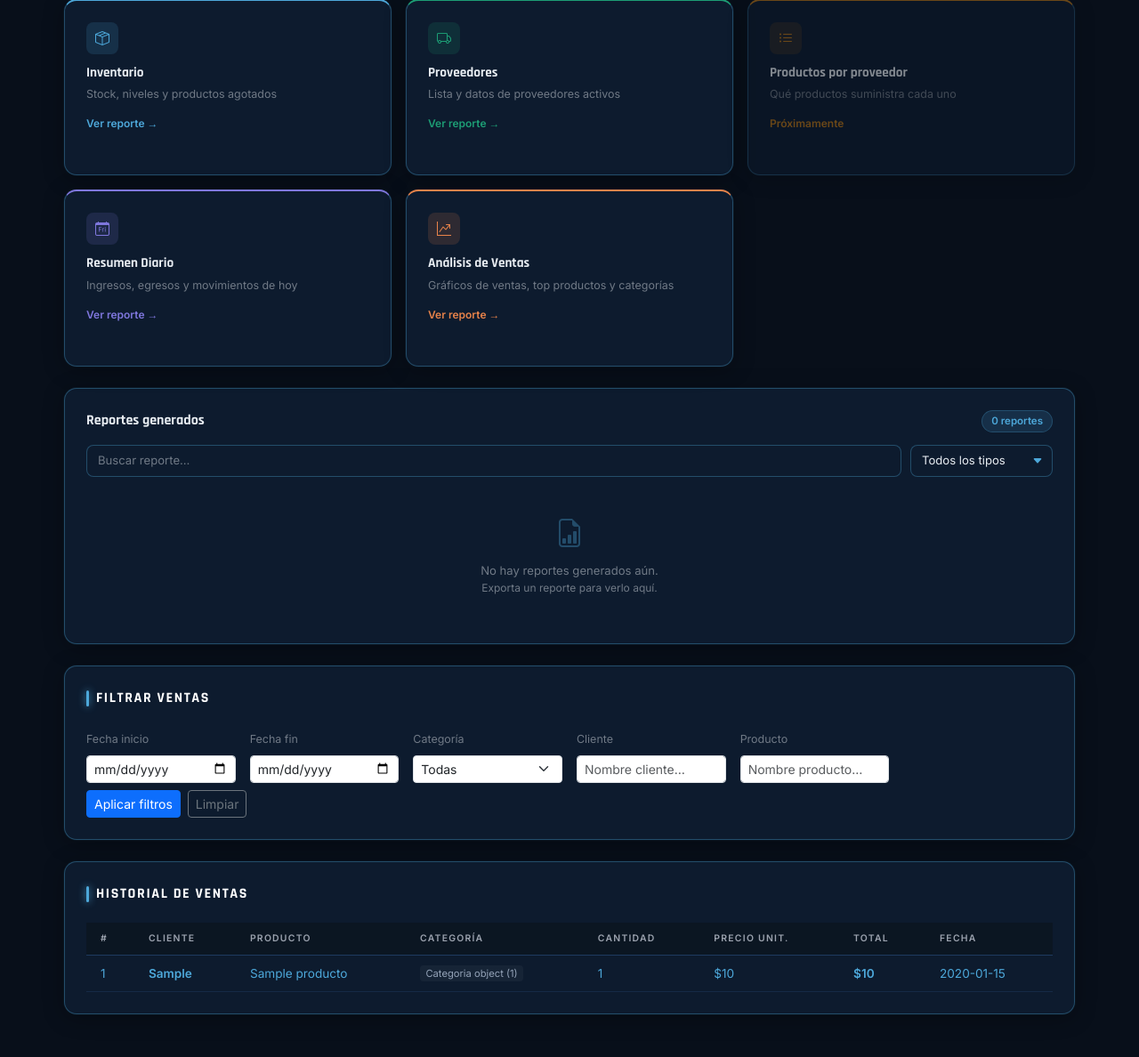
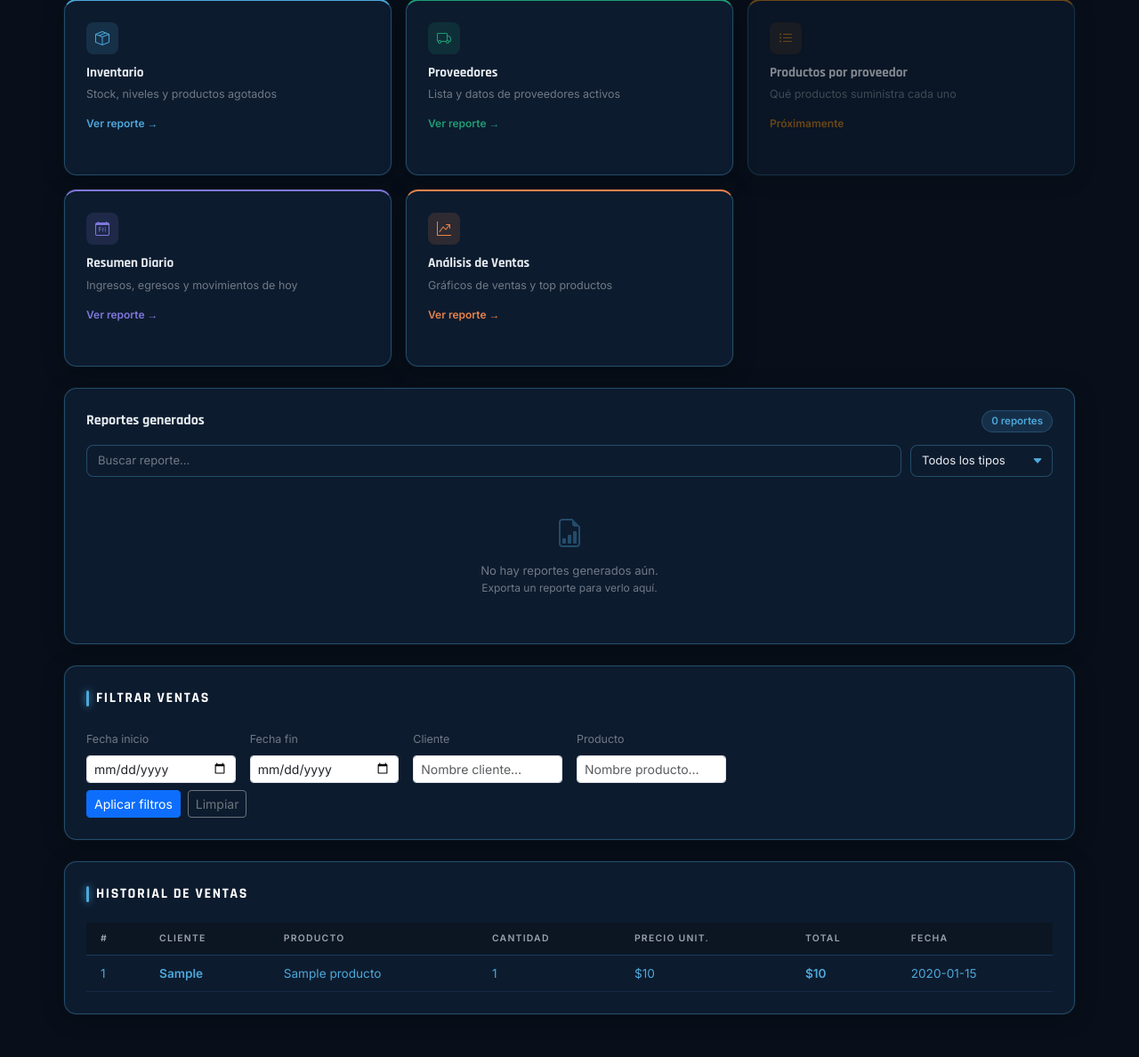
Before and after one commit to foxescar07/licorera, a Django app: page /reportes/ in a window 1280 px wide. Shown: the part 307-1495 px from the top of the page at 89% size. Run offline with Django 5.2, Linux system fonts and the light colour scheme; tables that the repository leaves empty hold one stand-in row (values such as "Sample post"); some libraries are stand-ins or nearby versions.

Commit message:
FIX: se elimo lo de categoria

```diff
--- a/reportes/templates/reportes.html
+++ b/reportes/templates/reportes.html
@@ -169,7 +169,7 @@
           <i class="bi bi-graph-up-arrow" style="color:#E8834A;font-size:16px;"></i>
         </div>
         <div style="font-family:'Rajdhani',sans-serif;font-weight:700;font-size:.95rem;color:var(--texto);margin-bottom:4px;">Análisis de Ventas</div>
-        <div style="font-size:.78rem;color:var(--texto-muted);margin-bottom:14px;">Gráficos de ventas, top productos y categorías</div>
+        <div style="font-size:.78rem;color:var(--texto-muted);margin-bottom:14px;">Gráficos de ventas y top productos</div>
         <div style="font-size:.75rem;color:#E8834A;font-weight:600;">Ver reporte →</div>
       </div>
     </div>
@@ -225,15 +225,6 @@
         <input type="date" name="fecha_fin" class="form-control form-control-sm" value="{{ fecha_fin }}">
       </div>
       <div class="col-md-2">
-        <label class="form-label" style="font-size:.78rem;color:var(--texto-muted);">Categoría</label>
-        <select name="categoria" class="form-select form-select-sm">
-          <option value="">Todas</option>
-          {% for cat in categorias %}
-            <option value="{{ cat.id }}" {% if categoria_id == cat.id|stringformat:"s" %}selected{% endif %}>{{ cat.nombre }}</option>
-          {% endfor %}
-        </select>
-      </div>
-      <div class="col-md-2">
         <label class="form-label" style="font-size:.78rem;color:var(--texto-muted);">Cliente</label>
         <input type="text" name="cliente" class="form-control form-control-sm" placeholder="Nombre cliente…" value="{{ cliente_q }}">
       </div>
@@ -255,7 +246,7 @@
       <table class="cys-inv-table">
         <thead>
           <tr>
-            <th>#</th><th>Cliente</th><th>Producto</th><th>Categoría</th>
+            <th>#</th><th>Cliente</th><th>Producto</th>
             <th>Cantidad</th><th>Precio Unit.</th><th>Total</th><th>Fecha</th>
           </tr>
         </thead>
@@ -266,7 +257,6 @@
               <td style="font-size:.85rem;color:var(--azul-claro);">{{ forloop.parentloop.counter }}</td>
               <td style="font-size:.85rem;font-weight:600;color:var(--azul-claro);">{{ venta.cliente }}</td>
               <td style="font-size:.85rem;color:var(--azul-claro);">{{ det.producto.nombre }}</td>
-              <td><span class="cys-tag">{{ det.producto.categoria|default:"—" }}</span></td>
               <td style="font-size:.85rem;color:var(--azul-claro);">{{ det.cantidad }}</td>
               <td style="font-size:.85rem;color:var(--azul-claro);">${{ det.precio_unitario|floatformat:0 }}</td>
               <td style="font-size:.85rem;font-weight:600;color:var(--azul-claro);">${{ det.subtotal|floatformat:0 }}</td>
@@ -275,7 +265,7 @@
             {% endfor %}
           {% empty %}
           <tr>
-            <td colspan="8" class="text-center py-5" style="color:var(--texto-muted);font-size:.85rem;">
+            <td colspan="7" class="text-center py-5" style="color:var(--texto-muted);font-size:.85rem;">
               <i class="bi bi-bar-chart d-block mb-2" style="font-size:2.5rem;color:var(--azul-borde);"></i>
               No hay ventas registradas aún.
             </td>
@@ -344,14 +334,13 @@
 
       <div class="modal-body p-0">
         <table class="cys-inv-table" id="invTable">
-          <thead><tr><th>#</th><th>Producto</th><th>Categoría</th><th>Cantidad disponible</th><th>Estado</th></tr></thead>
+          <thead><tr><th>#</th><th>Producto</th><th>Cantidad disponible</th><th>Estado</th></tr></thead>
           <tbody>
             {% for p in productos %}
               {% if p.cantidad_disponible == 0 %}
                 <tr data-estado="out">
                   <td class="text-muted">{{ forloop.counter }}</td>
                   <td><strong>{{ p.nombre }}</strong></td>
-                  <td><span class="cys-tag">{{ p.categoria|default:"—" }}</span></td>
                   <td class="cys-qty cys-qty--out">{{ p.cantidad_disponible }}</td>
                   <td><span class="cys-badge cys-badge--rojo">Agotado</span></td>
                 </tr>
@@ -359,7 +348,6 @@
                 <tr data-estado="low">
                   <td class="text-muted">{{ forloop.counter }}</td>
                   <td><strong>{{ p.nombre }}</strong></td>
-                  <td><span class="cys-tag">{{ p.categoria|default:"—" }}</span></td>
                   <td class="cys-qty cys-qty--low">{{ p.cantidad_disponible }}</td>
                   <td><span class="cys-badge cys-badge--amarillo">Stock bajo</span></td>
                 </tr>
@@ -367,13 +355,12 @@
                 <tr data-estado="ok">
                   <td class="text-muted">{{ forloop.counter }}</td>
                   <td><strong>{{ p.nombre }}</strong></td>
-                  <td><span class="cys-tag">{{ p.categoria|default:"—" }}</span></td>
                   <td class="cys-qty cys-qty--ok">{{ p.cantidad_disponible }}</td>
                   <td><span class="cys-badge cys-badge--verde">En stock</span></td>
                 </tr>
               {% endif %}
             {% empty %}
-              <tr><td colspan="5" class="text-center py-5" style="color:var(--texto-muted);">No hay productos registrados.</td></tr>
+              <tr><td colspan="4" class="text-center py-5" style="color:var(--texto-muted);">No hay productos registrados.</td></tr>
             {% endfor %}
           </tbody>
         </table>
@@ -810,7 +797,6 @@
         <div class="cys-stat-mini cys-stat-mini--verde"><div class="cys-stat-mini__val" id="av-stat-total">$0</div><div class="cys-stat-mini__label">Total ventas</div></div>
         <div class="cys-stat-mini"><div class="cys-stat-mini__val" id="av-stat-txns">0</div><div class="cys-stat-mini__label">Transacciones</div></div>
         <div class="cys-stat-mini cys-stat-mini--amarillo"><div class="cys-stat-mini__val" id="av-stat-top">—</div><div class="cys-stat-mini__label">Producto estrella</div></div>
-        <div class="cys-stat-mini"><div class="cys-stat-mini__val" id="av-stat-cat">—</div><div class="cys-stat-mini__label">Categoría líder</div></div>
       </div>
 
       <div class="cys-modal__filters" style="flex-wrap:wrap;gap:8px;">
@@ -823,9 +809,6 @@
             Limpiar
           </button>
         </div>
-        <select id="avCategoria" class="cys-select">
-          <option value="">Todas las categorías</option>
-        </select>
       </div>
 
       <div class="modal-body" style="padding:20px;display:flex;flex-direction:column;gap:28px;">
@@ -848,17 +831,6 @@
           </div>
           <div style="position:relative;height:300px;">
             <canvas id="avChartProductos"></canvas>
-          </div>
-        </div>
-
-        <div style="background:rgba(255,255,255,.03);border:1px solid var(--azul-borde);border-radius:10px;padding:16px;display:flex;flex-direction:column;align-items:center;">
-          <div style="font-size:.75rem;font-weight:700;letter-spacing:.6px;text-transform:uppercase;color:#7F77DD;margin-bottom:14px;display:flex;align-items:center;gap:8px;width:100%;">
-            <span style="width:8px;height:8px;border-radius:50%;background:#7F77DD;display:inline-block;"></span>
-            Ventas por categoría
-            <span style="font-size:.7rem;font-weight:400;color:var(--texto-muted);text-transform:none;letter-spacing:0;margin-left:auto;">por monto total</span>
-          </div>
-          <div style="position:relative;height:280px;width:100%;max-width:420px;">
-            <canvas id="avChartCategorias"></canvas>
           </div>
         </div>
 
@@ -1293,29 +1265,15 @@ const AV_COLORS = [
   '#60C0E0','#F09060'
 ];
 
-let avChartFecha      = null;
-let avChartProductos  = null;
-let avChartCategorias = null;
-
-/* Poblar select de categorías */
-(function poblarCategorias() {
-  const cats = [...new Set(AV_DATA.map(d => d.categoria))].filter(Boolean).sort();
-  const sel  = document.getElementById('avCategoria');
-  cats.forEach(c => {
-    const opt = document.createElement('option');
-    opt.value = c; opt.textContent = c;
-    sel.appendChild(opt);
-  });
-})();
+let avChartFecha     = null;
+let avChartProductos = null;
 
 function avDatosFiltrados() {
-  const inicio    = document.getElementById('avFechaInicio').value;
-  const fin       = document.getElementById('avFechaFin').value;
-  const categoria = document.getElementById('avCategoria').value;
+  const inicio = document.getElementById('avFechaInicio').value;
+  const fin    = document.getElementById('avFechaFin').value;
   return AV_DATA.filter(d => {
-    if (inicio    && d.fecha < inicio)          return false;
-    if (fin       && d.fecha > fin)             return false;
-    if (categoria && d.categoria !== categoria) return false;
+    if (inicio && d.fecha < inicio) return false;
+    if (fin    && d.fecha > fin)    return false;
     return true;
   });
 }
@@ -1338,7 +1296,7 @@ function mostrarVacioGrafica(canvasId, mensaje) {
 
 function limpiarVaciosGrafica() {
   document.querySelectorAll('.av-empty-msg').forEach(el => el.remove());
-  ['avChartFecha','avChartProductos','avChartCategorias'].forEach(id => {
+  ['avChartFecha','avChartProductos'].forEach(id => {
     const c = document.getElementById(id);
     if (c) c.style.display = '';
   });
@@ -1349,21 +1307,17 @@ function renderAnalisis() {
   limpiarVaciosGrafica();
   const data = avDatosFiltrados();
 
-  /* Si no hay datos, mostrar estados vacíos */
   if (data.length === 0) {
-    if (avChartFecha)      { avChartFecha.destroy();      avChartFecha = null; }
-    if (avChartProductos)  { avChartProductos.destroy();  avChartProductos = null; }
-    if (avChartCategorias) { avChartCategorias.destroy(); avChartCategorias = null; }
+    if (avChartFecha)    { avChartFecha.destroy();    avChartFecha = null; }
+    if (avChartProductos){ avChartProductos.destroy(); avChartProductos = null; }
 
     document.getElementById('av-stat-total').textContent = '$0';
     document.getElementById('av-stat-txns').textContent  = '0';
     document.getElementById('av-stat-top').textContent   = '—';
-    document.getElementById('av-stat-cat').textContent   = '—';
     document.getElementById('av-total-registros').textContent = '0';
 
-    mostrarVacioGrafica('avChartFecha',      'Sin ventas en el período seleccionado');
-    mostrarVacioGrafica('avChartProductos',  'No hay productos vendidos para mostrar');
-    mostrarVacioGrafica('avChartCategorias', 'No hay categorías para mostrar');
+    mostrarVacioGrafica('avChartFecha',     'Sin ventas en el período seleccionado');
+    mostrarVacioGrafica('avChartProductos', 'No hay productos vendidos para mostrar');
     return;
   }
 
@@ -1374,14 +1328,9 @@ function renderAnalisis() {
   data.forEach(d => { porProducto[d.producto] = (porProducto[d.producto] || 0) + d.cantidad; });
   const topProd = Object.entries(porProducto).sort((a,b) => b[1]-a[1])[0];
 
-  const porCat = {};
-  data.forEach(d => { porCat[d.categoria] = (porCat[d.categoria] || 0) + d.subtotal; });
-  const topCat = Object.entries(porCat).sort((a,b) => b[1]-a[1])[0];
-
   document.getElementById('av-stat-total').textContent = '$' + totalMonto.toLocaleString('es-CO', {maximumFractionDigits:0});
   document.getElementById('av-stat-txns').textContent  = data.length;
   document.getElementById('av-stat-top').textContent   = topProd ? topProd[0] : '—';
-  document.getElementById('av-stat-cat').textContent   = topCat  ? topCat[0]  : '—';
   document.getElementById('av-total-registros').textContent = data.length;
 
   /* ── Gráfico 1: línea por fecha ── */
@@ -1443,63 +1392,20 @@ function renderAnalisis() {
       }
     }
   });
-
-  /* ── Gráfico 3: dona por categoría ── */
-  const catLabels = Object.keys(porCat);
-  const catVals   = catLabels.map(c => porCat[c]);
-
-  if (avChartCategorias) avChartCategorias.destroy();
-  avChartCategorias = new Chart(document.getElementById('avChartCategorias').getContext('2d'), {
-    type: 'doughnut',
-    data: {
-      labels: catLabels,
-      datasets: [{
-        data: catVals,
-        backgroundColor: catLabels.map((_,i) => AV_COLORS[i % AV_COLORS.length] + 'CC'),
-        borderColor:     catLabels.map((_,i) => AV_COLORS[i % AV_COLORS.length]),
-        borderWidth: 2, hoverOffset: 8,
-      }]
-    },
-    options: {
-      responsive: true, maintainAspectRatio: false, cutout: '62%',
-      plugins: {
-        legend: { position:'bottom', labels: { color:'#8FA3B1', font:{size:11}, padding:14, boxWidth:12, boxHeight:12 } },
-        tooltip: {
-          callbacks: {
-            label: ctx => {
-              const val   = ctx.parsed;
-              const total = ctx.dataset.data.reduce((a,b) => a+b, 0);
-              const pct   = ((val/total)*100).toFixed(1);
-              return ` $${val.toLocaleString('es-CO',{maximumFractionDigits:0})} (${pct}%)`;
-            }
-          }
-        }
-      }
-    }
-  });
 }
 
-/* ══════════════════════════════════════════════
-   LISTENERS DEL MODAL ANÁLISIS DE VENTAS
-   ✅ FIX PRINCIPAL: setTimeout(80ms) para esperar
-   que Bootstrap termine la animación del modal
-   antes de que Chart.js mida el canvas.
-══════════════════════════════════════════════ */
 document.getElementById('modalAnalisisVentas')
   .addEventListener('shown.bs.modal', () => {
     rellenarFechaGeneracion();
     setTimeout(() => renderAnalisis(), 80);
   });
 
-/* Listeners de filtros usando addEventListener (no inline onchange) */
 document.getElementById('avFechaInicio').addEventListener('change', renderAnalisis);
 document.getElementById('avFechaFin').addEventListener('change',   renderAnalisis);
-document.getElementById('avCategoria').addEventListener('change',   renderAnalisis);
 
 document.getElementById('avBtnLimpiar').addEventListener('click', () => {
   document.getElementById('avFechaInicio').value = '';
   document.getElementById('avFechaFin').value    = '';
-  document.getElementById('avCategoria').value   = '';
   renderAnalisis();
 });
 </script>
--- a/reportes/views.py
+++ b/reportes/views.py
@@ -2,7 +2,7 @@ from django.shortcuts import render, get_object_or_404
 from django.utils import timezone
 from django.core.paginator import Paginator
 from ventas.models import Venta, DetalleVenta
-from producto.models import Producto, Inventario, Categoria
+from producto.models import Producto, Inventario
 from proveedores.models import Proveedor
 import json
 from django.core.serializers.json import DjangoJSONEncoder
@@ -11,12 +11,11 @@ from django.core.serializers.json import DjangoJSONEncoder
 def reportes(request):
     fecha_inicio = request.GET.get('fecha_inicio')
     fecha_fin    = request.GET.get('fecha_fin')
-    categoria_id = request.GET.get('categoria')
     cliente_q    = request.GET.get('cliente')
     producto_q   = request.GET.get('producto')
 
     ventas_qs = Venta.objects.prefetch_related(
-        'detalles__producto__categoria',
+        'detalles__producto',
         'detalles__presentacion'
     ).all().order_by('-fecha')
 
@@ -24,10 +23,6 @@ def reportes(request):
         ventas_qs = ventas_qs.filter(fecha__date__gte=fecha_inicio)
     if fecha_fin:
         ventas_qs = ventas_qs.filter(fecha__date__lte=fecha_fin)
-    if categoria_id:
-        ventas_qs = ventas_qs.filter(
-            detalles__producto__categoria_id=categoria_id
-        ).distinct()
     if cliente_q:
         ventas_qs = ventas_qs.filter(cliente__icontains=cliente_q).distinct()
     if producto_q:
@@ -45,7 +40,6 @@ def reportes(request):
 
     productos   = Producto.objects.all().order_by('nombre')
     proveedores = Proveedor.objects.all().order_by('nombre_empresa')
-    categorias  = Categoria.objects.all().order_by('nombre')
 
     total_ventas    = sum(v.total_venta for v in ventas_todas)
     total_productos = sum(det.cantidad for v in ventas_todas for det in v.detalles.all())
@@ -71,7 +65,7 @@ def reportes(request):
 
     hoy        = timezone.now().date()
     ventas_hoy = Venta.objects.prefetch_related(
-        'detalles__producto__categoria',
+        'detalles__producto',
         'detalles__presentacion'
     ).filter(fecha__date=hoy).order_by('-fecha')
 
@@ -86,7 +80,7 @@ def reportes(request):
     productos_vendidos_hoy = (
         DetalleVenta.objects
         .filter(venta__fecha__date=hoy)
-        .select_related('producto__categoria', 'presentacion', 'venta')
+        .select_related('producto', 'presentacion', 'venta')
         .order_by('producto__nombre')
     )
     top_productos_hoy = {}
@@ -103,9 +97,6 @@ def reportes(request):
     )[:5]
 
     # ── JSON para gráficas ────────────────────────────────────────────────
-    # ✅ CORRECCIÓN: se reemplaza </script> por <\/script> para que el
-    #    bloque <script type="application/json"> no se cierre prematuramente
-    #    si algún nombre de producto/cliente contiene esa cadena.
     ventas_data = []
     for v in ventas_todas:
         for det in v.detalles.all():
@@ -115,11 +106,6 @@ def reportes(request):
                 "cliente":         str(v.cliente),
                 "producto":        det.producto.nombre,
                 "presentacion":    det.presentacion.nombre if det.presentacion else "Unidad",
-                "categoria":       (
-                    det.producto.categoria.nombre
-                    if det.producto.categoria
-                    else "Sin categoría"
-                ),
                 "cantidad":        det.cantidad,
                 "precio_unitario": float(det.precio_unitario),
                 "subtotal":        float(det.subtotal()),
@@ -129,8 +115,8 @@ def reportes(request):
 
     ventas_json = (
         json.dumps(ventas_data, cls=DjangoJSONEncoder)
-        .replace('</script>', r'<\/script>')   # ✅ evita romper el bloque
-        .replace('<!--',      r'<\!--')         # ✅ evita comentarios HTML
+        .replace('</script>', r'<\/script>')
+        .replace('<!--',      r'<\!--')
     )
 
     return render(request, 'reportes.html', {
@@ -139,7 +125,7 @@ def reportes(request):
         'page_obj':           page_obj,
         'paginator':          paginator,
 
-        # Totales (calculados sobre el queryset completo)
+        # Totales
         'total_ventas':       total_ventas,
         'total_productos':    total_productos,
         'total_clientes':     total_clientes,
@@ -147,7 +133,6 @@ def reportes(request):
         # Catálogos
         'productos':          productos,
         'proveedores':        proveedores,
-        'categorias':         categorias,
 
         # Inventario
         'total_registrados':  total_registrados,
@@ -160,7 +145,6 @@ def reportes(request):
         # Filtros activos
         'fecha_inicio':       fecha_inicio or '',
         'fecha_fin':          fecha_fin or '',
-        'categoria_id':       categoria_id or '',
         'cliente_q':          cliente_q or '',
         'producto_q':         producto_q or '',
 
```
